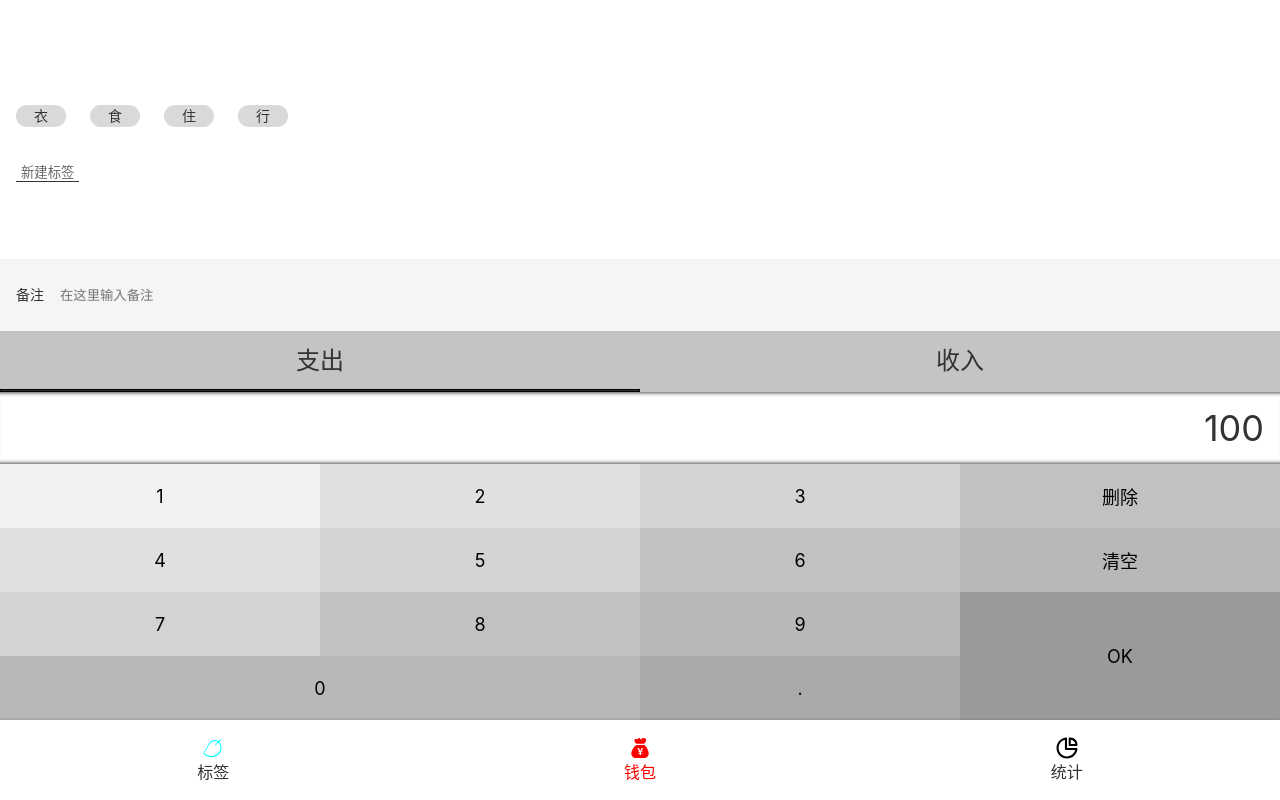
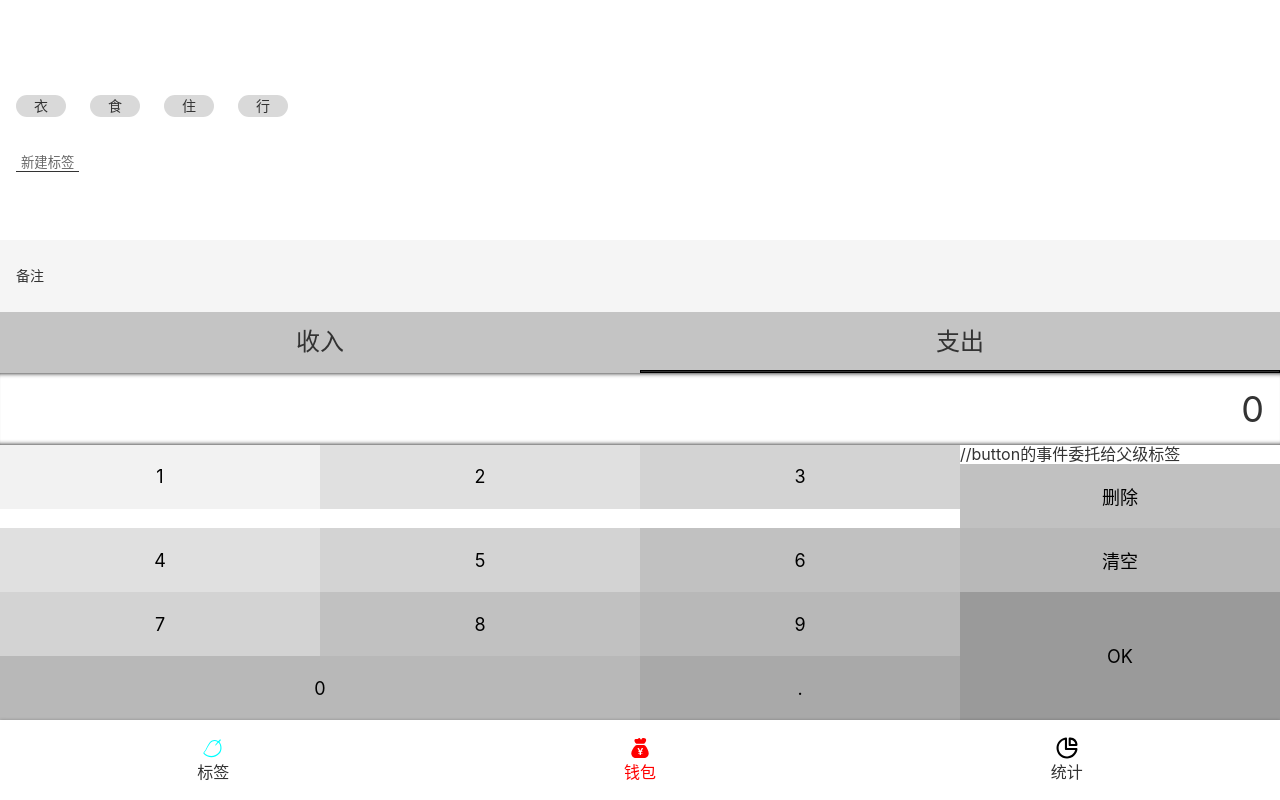
Before and after one commit to xiaozuzong-aslan/react-demo-typescript, a React app: page /tags/1#/money in a window 1280 px wide. Built offline with nearby package versions, Linux system fonts and the light colour scheme.

Commit message:
完成numberPad

```diff
--- a/src/views/Money/Category.tsx
+++ b/src/views/Money/Category.tsx
@@ -1,4 +1,4 @@
-import React from 'react'
+import React,{useState} from 'react'
 import styled from 'styled-components'
 
 const SectionType = styled.section`
@@ -27,11 +27,22 @@ const SectionType = styled.section`
 `;
 
 export default function Category() {
+    const categoryMap = {'-':'支出','+':'收入'}
+    type keys =  keyof typeof categoryMap
+    const [categoryList] = useState<keys[]>(['+','-'])
+    const [category,setCategory] = useState<string>('-')
+
     return (
         <SectionType>
             <ul>
-                <li className='selected'>支出</li>
-                <li>收入</li>
+
+                {categoryList.map((item,index)=><li key={index}
+                className={category===item?'selected':''}
+                onClick={()=>{
+                    setCategory(item)
+                }}
+                >{categoryMap[item]}</li>)}
+
             </ul>
         </SectionType>
     )
--- a/src/views/Money/NotesSection.tsx
+++ b/src/views/Money/NotesSection.tsx
@@ -1,7 +1,7 @@
-import React from 'react'
+import React,{useState,useRef} from 'react'
 import styled from 'styled-components'
 
-const SectionNotes = styled.section`
+const Wrapper = styled.section`
     background:#f5f5f5;
     padding:0 16px;
     font-size:14px;
@@ -21,14 +21,46 @@ const SectionNotes = styled.section`
     }
 `;
 
-
-export default function NotesSection() {
+//非受控组件写法
+const NotesSection:React.FC = () =>{
+    const [note,setNote] = useState<string>('')
+    const text = useRef<HTMLInputElement>(null)
+    const onBlur = () =>{
+        text.current && setNote(text.current.value)
+    }
     return (
-        <SectionNotes>
+        <Wrapper>
             <label>
+                {note}
                 <span>备注</span>
-                <input type="text"  placeholder="在这里输入备注"/>
+                <input type="text"
+                defaultValue={note}
+                ref={text}
+                onBlur={onBlur}
+                />
             </label>
-        </SectionNotes>
+        </Wrapper>
     )
 }
+
+
+
+//受控组件
+// const  NotesSection:React.FC = (props) =>{
+//     const [text,setText] = useState<string>('')
+//     console.log('text')
+//     const onChange = (vlaue:string)=>{
+//         setText(vlaue)
+//     }
+//     return (
+//         <Wrapper>
+//             <label>
+//                 <span>备注</span>
+//                 <input type="text"  placeholder="在这里输入备注"  value={text} onChange={(e)=>{
+//                     onChange(e.target.value)
+//                 }}/>
+//             </label>
+//         </Wrapper>
+//     )
+// }
+export default NotesSection
--- a/src/views/Money/NumberPadSection.tsx
+++ b/src/views/Money/NumberPadSection.tsx
@@ -1,63 +1,30 @@
-import React from 'react'
-import styled from 'styled-components'
+import React,{useState} from 'react'
+import Wrapper from './NumberpadSection/Wrapper'
+import calculation from './NumberpadSection/calculation'
 
-const SectionNumberPad = styled.section`
-    display:flex;
-    flex-direction:column;
-    .output{
-        background:white;
-        font-size:36px;
-        text-align:right;
-        line-height:72px;
-        padding:0 16px;
-        box-shadow:inset 0 -5px 5px -5px rgba(0,0,0.25),
-                    inset 0 5px 5px -5px rgba(0,0,0.25);
+
+export default function NumberPadSection() {
+    const [output,setOutput] = useState<string>('0')
+
+    const onClickButtonWrapper = (e:React.MouseEvent)=>{
+        const text = (e.target as HTMLButtonElement).textContent
+            if(text!==null){
+                if('1234567890.'.split('').concat(['清空','删除']).indexOf(text)>=0){
+                    const newText = calculation(text,output)//引入计算函数
+                    if(newText){
+                        setOutput(newText)
+                    }
+                }else if(text === 'OK'){
+                    console.log('xxxxx')
+                }
+            }
     }
-    .pad{
-        button{
-            width:25%;
-            height:64px;
-            float:left;
-            border:none;
-            font-size:18px;
-            &.zero{
-                width:50%
-            }
-            &.ok{
-                height:128px;
-                float:right;
-            }
-            &:nth-child(1){
-                background:#f2f2f2;
-            }
-            &:nth-child(2),:nth-child(5){
-                background:#E0E0E0;
-            }
-            &:nth-child(3),:nth-child(6),:nth-child(9){
-                background:#D3D3D3;
-            }
-            &:nth-child(4),:nth-child(7),:nth-child(10){
-                background:#C1C1C1;
-            }
-            &:nth-child(8),:nth-child(11),:nth-child(13){
-                background:#B8B8B8;
-            }
-            &:nth-child(12){
-                background:#9A9A9A;
-            }
-            &:nth-child(14){
-                background:#A9A9A9;
-            }
-        }
-    }
-`;
-export default function NumberPadSection() {
     return (
-        <SectionNumberPad>
+        <Wrapper>
             <div className='output' >
-                100
+                {output}
             </div>
-            <div className='pad clearfix'>
+            <div className='pad clearfix' onClick={onClickButtonWrapper}>//button的事件委托给父级标签
                 <button>1</button>
                 <button>2</button>
                 <button>3</button>
@@ -73,6 +40,6 @@ export default function NumberPadSection() {
                 <button className="zero">0</button>
                 <button>.</button>
             </div>
-    </SectionNumberPad>
+    </Wrapper>
     )
 }
--- /dev/null
+++ b/src/views/Money/NumberpadSection/Wrapper.tsx
@@ -0,0 +1,53 @@
+import styled from 'styled-components'
+
+const SectionNumberPad = styled.section`
+display:flex;
+flex-direction:column;
+.output{
+    background:white;
+    font-size:36px;
+    text-align:right;
+    line-height:72px;
+    padding:0 16px;
+    box-shadow:inset 0 -5px 5px -5px rgba(0,0,0.25),
+                inset 0 5px 5px -5px rgba(0,0,0.25);
+}
+.pad{
+    button{
+        width:25%;
+        height:64px;
+        float:left;
+        border:none;
+        font-size:18px;
+        &.zero{
+            width:50%
+        }
+        &.ok{
+            height:128px;
+            float:right;
+        }
+        &:nth-child(1){
+            background:#f2f2f2;
+        }
+        &:nth-child(2),:nth-child(5){
+            background:#E0E0E0;
+        }
+        &:nth-child(3),:nth-child(6),:nth-child(9){
+            background:#D3D3D3;
+        }
+        &:nth-child(4),:nth-child(7),:nth-child(10){
+            background:#C1C1C1;
+        }
+        &:nth-child(8),:nth-child(11),:nth-child(13){
+            background:#B8B8B8;
+        }
+        &:nth-child(12){
+            background:#9A9A9A;
+        }
+        &:nth-child(14){
+            background:#A9A9A9;
+        }
+    }
+}
+`;
+export default SectionNumberPad
--- /dev/null
+++ b/src/views/Money/NumberpadSection/calculation.tsx
@@ -0,0 +1,33 @@
+
+const calculation = (text:string,output='0') => {
+
+    if('1234567890'.indexOf(text)>=0){
+        if(output.length>16){
+            return output
+        }
+        if(output==='0'){
+            return text
+        }else{
+            return output+text
+        }
+    }else if(text === '.'){
+
+        if(output.indexOf('.')<0){
+            return output+text
+        }
+    }else if(text==='删除'){
+        console.log(output)
+        if(output.length>1){
+            if(output[output.length-2]==='.'){
+                return output.slice(0,-2)
+            }else{
+                return output.slice(0,-1)
+            }
+        }else{
+            return '0'
+        }
+    }else if(text === '清空'){
+        return '0'
+    }
+}
+export default calculation
--- a/src/views/Money/TagsSection.tsx
+++ b/src/views/Money/TagsSection.tsx
@@ -45,16 +45,7 @@ const TagsSection:React.FC = (props) => {
     const [list,setList] = useState<string[]>([])
     const selected = (tag:string) => {
         const index = list.indexOf(tag)
-        if(index>=0){
-            setList((state)=>{
-                console.log(state.filter(item=>item!==tag))
-                return state.filter(item=>item!==tag)
-            })
-        }else{
-            setList((state)=>{
-                return [...state,tag]
-            })
-        }
+        index>=0 ? setList(state=> state.filter(item=>item!==tag)) :setList(state=>[...state,tag])
     }
     const add = ()=>{
         const name = window.prompt('请输入标签名')
```
